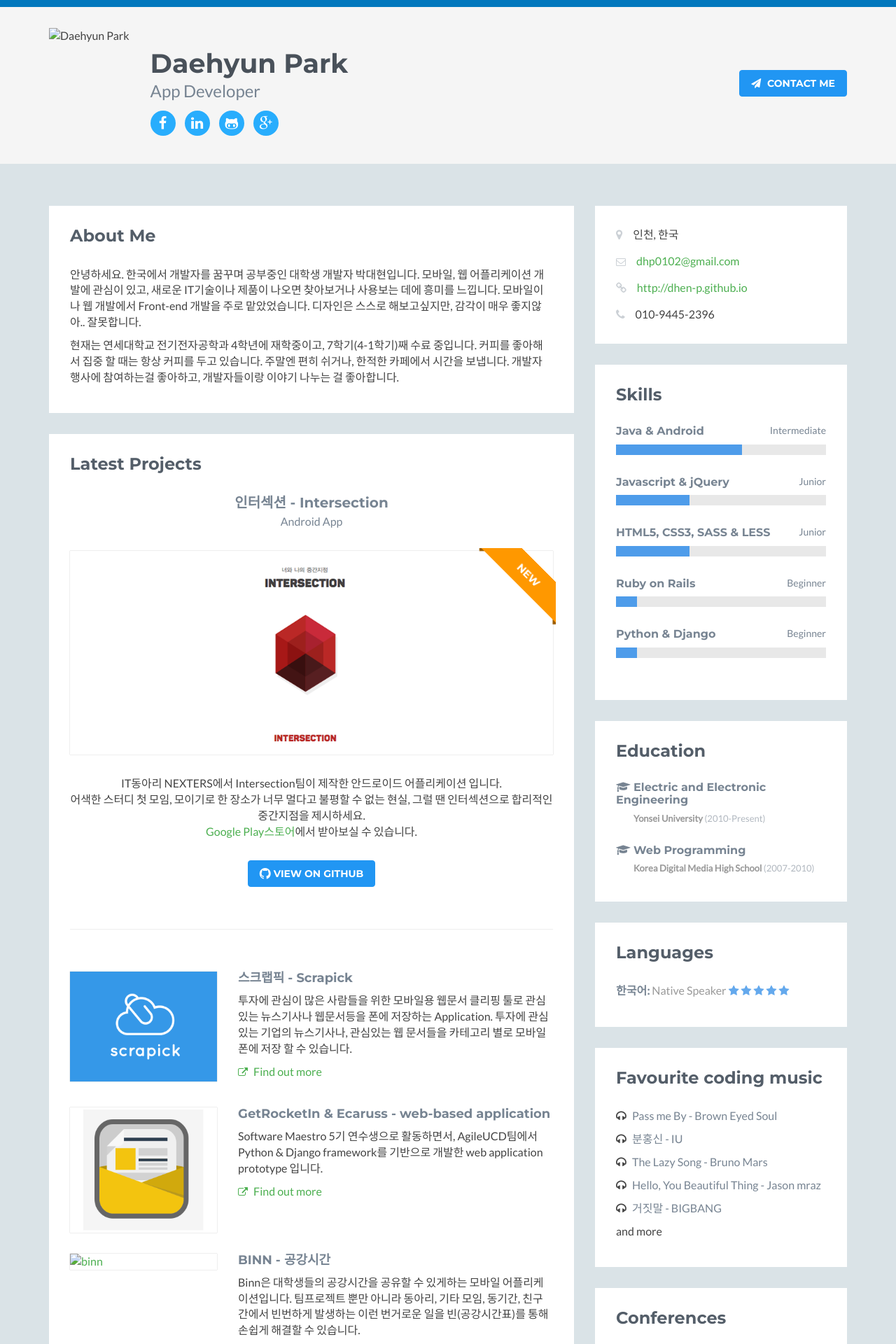
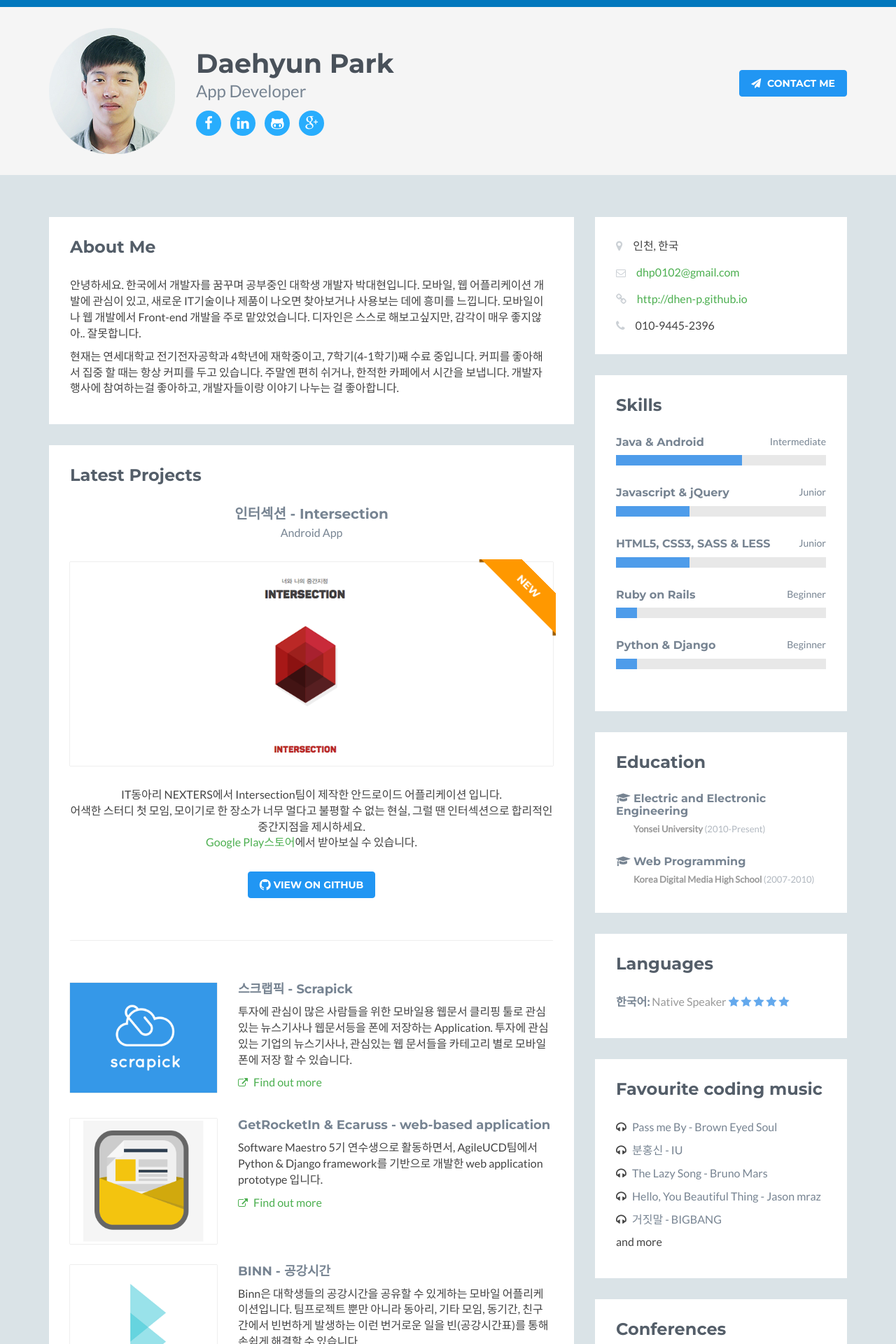
Before and after one commit to dhen-p/dhen-p.github.io, a Jekyll site: the page built from about/index.html, in a window 1280 px wide. Shown: the top 1920 px of the page at 70% size. Built offline with Jekyll 4.4.1, drawn with Linux system fonts in a browser that asks for light colours.

Commit message:
bug fix on image

```diff
--- a/_includes/header_about.html
+++ b/_includes/header_about.html
@@ -1,7 +1,7 @@
 <!-- ******HEADER****** -->
 <header class="header">
   <div class="container">
-    <img class="profile-image img-responsive pull-left" src="{{ "assets/images/image_profile.png" | prepend: site.baseurl }}" alt="{{site.author}}" />
+    <img class="profile-image img-responsive pull-left" src="{{ "/assets/images/image_profile.png" | prepend: site.baseurl }}" alt="{{site.author}}" />
     <div class="profile-content pull-left">
       <h1 class="name">{{site.author}}</h1>
       <h2 class="desc">App Developer</h2>
--- a/about/index.html
+++ b/about/index.html
@@ -75,7 +75,7 @@ layout: about
 
             <div class="item row">
               <a class="col-md-4 col-sm-4 col-xs-12" href="https://play.google.com/store/apps/details?id=kr.nexters.oneday" target="_blank">
-                <img class="img-responsive project-image" src="{{ "assets/images/projects/project_binn.png" | prepend: site.baseurl }}" alt="binn" />
+                <img class="img-responsive project-image" src="{{ "/assets/images/projects/project_binn.png" | prepend: site.baseurl }}" alt="binn" />
               </a>
               <div class="desc col-md-8 col-sm-8 col-xs-12">
                 <h3 class="title"><a href="https://play.google.com/store/apps/details?id=kr.nexters.oneday" target="_blank">BINN - 공강시간</a></h3>
```
